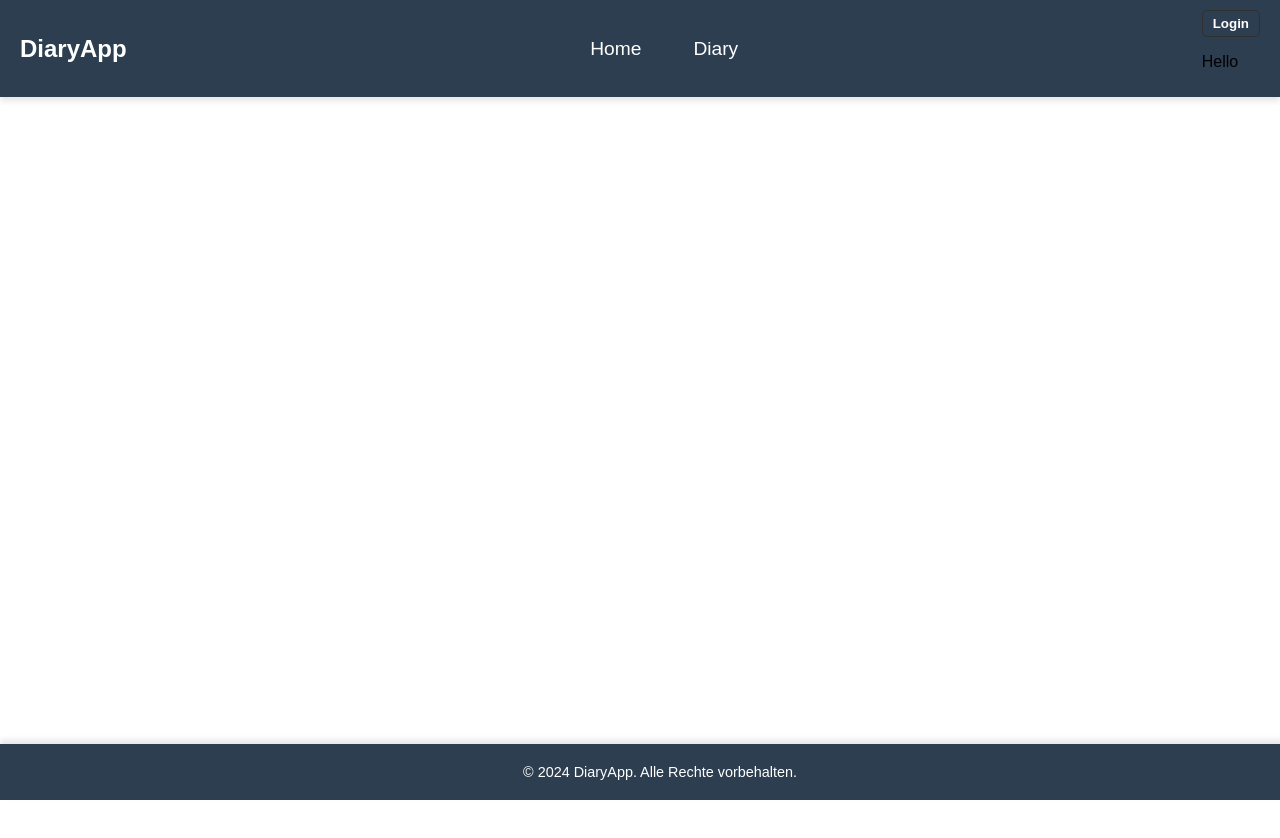
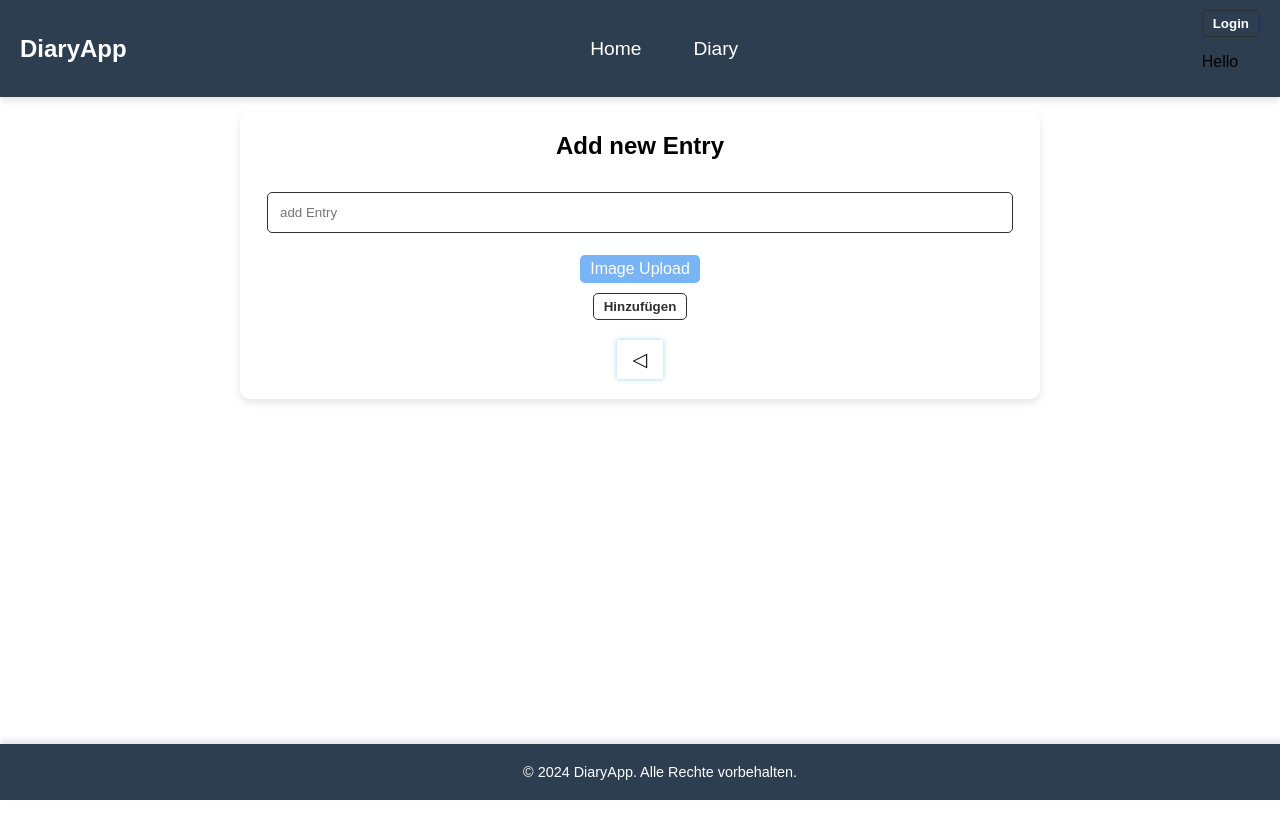
Before and after one commit to RicardoCreates/cgn-java-24-4-diary, a React (Vite) app in the folder frontend/: page /addentry in a window 1280 px wide. Shown: the top 838 px of the page. Before the commit the page ends 800 px from the top, so only its background shows below. Built offline with nearby package versions, Linux system fonts and the light colour scheme; no server answers.

Commit message:
RebuildStyling - moved add entry to a new page - added + link for addentry on contentpage - added route for addentry in app

```diff
--- a/frontend/src/App.tsx
+++ b/frontend/src/App.tsx
@@ -7,6 +7,7 @@ import Navbar from "./components/Navbar.tsx";
 import GlobalStyles from "./Globalstyles.ts";
 import Footer from "./components/Footer.tsx";
 import ProtectedRoute from "./components/protectedRoute/ProtectedRoute.tsx";
+import AddEntry from "./pages/AddEntry.tsx";
 
 type Entry = {
     id: string;
@@ -149,6 +150,20 @@ export default function App() {
                         deleteImage={deleteImage}
                     />
                 } />
+                    <Route path="/addentry" element={
+                        <AddEntry entries={entries}
+                                  description={description}
+                                  setDescription={setDescription}
+                                  handelStatusChange={handelStatusChange}
+                                  handleDescriptionChange={handleDescriptionChange}
+                                  deleteEntry={deleteEntry}
+                                  updateEntry={updateEntry}
+                                  addEntry={addEntry}
+                                  selectedFile={selectedFile}
+                                  setSelectedFile={setSelectedFile}
+                                  deleteImage={deleteImage}
+                        />
+                    }/>
                 </Route>
             </Routes>
             <Footer />
--- /dev/null
+++ b/frontend/src/pages/AddEntry.tsx
@@ -0,0 +1,158 @@
+import styled from "styled-components";
+import {Link, useNavigate} from "react-router-dom";
+
+type DiaryEntry = {
+    id: string;
+    description: string;
+    status: string;
+    imageUrl?: string;
+};
+
+type AddEntryPageProps = {
+    entries: DiaryEntry[];
+    description: string;
+    setDescription: (value: string) => void;
+    handelStatusChange: (id: string, newStatus: "LESS_THAN_SIX_THOUSAND_STEPS" | "SIX_THOUSAND_STEPS" | "EIGHT_THOUSAND_STEPS" | "TEN_THOUSAND_STEPS" | "MORE_THAN_TEN_THOUSAND_STEPS") => void;
+    handleDescriptionChange: (id: string, newDescription: string) => void;
+    deleteEntry: (id: string) => void;
+    updateEntry: (id: string, updatedDescription: string, updatedFile: File | null) => void;
+    addEntry: (description: string, file: File | null) => void;
+    selectedFile: File | null;
+    setSelectedFile: (file: File | null) => void;
+    deleteImage: (id: string) => void;
+};
+
+export default function AddEntry({
+
+                                     description,
+                                     setDescription,
+
+                                     addEntry,
+                                     selectedFile,
+                                     setSelectedFile,
+
+                                 }: AddEntryPageProps) {
+    const navigate = useNavigate();
+
+    const handleAddEntry = () => {
+        addEntry(description, selectedFile);
+        navigate("/diary");
+    };
+    return (
+        <ContentContainer>
+            <StyledContainer>
+                <h2>Add new Entry</h2>
+                <InputField
+                    type={"text"}
+                    value={description}
+                    onChange={event => setDescription(event.target.value)}
+                    placeholder={"add Entry"}
+                />
+                <FileInputButton htmlFor="file-upload">Image Upload</FileInputButton>
+                <HiddenFileInput
+                    id="file-upload"
+                    type="file"
+                    onChange={event => setSelectedFile(event.target.files ? event.target.files[0] : null)}
+                />
+                <Button onClick={handleAddEntry}>Hinzufügen</Button>
+                <StyledLink to="/diary">◁</StyledLink>
+            </StyledContainer>
+        </ContentContainer>
+    )
+}
+
+const Button = styled.button`
+    background-color: transparent;
+    color: #303030;
+    padding: 5px 10px;
+    border: 0.5px solid #303030;
+    border-radius: 5px;
+    cursor: pointer;
+    font-weight: bold;
+
+    &:hover {
+        background-color: rgba(144, 202, 249, 0.1);
+    }
+
+    &:active {
+        background-color: rgba(144, 202, 249, 0.2);
+        box-shadow: 0px 4px 8px rgba(0, 0, 0, 0.2);
+    }
+`;
+
+const InputField = styled.input`
+    width: 90%;
+    padding: 12px;
+    margin: 12px 0;
+    border: 0.5px solid #303030;
+    border-radius: 5px;
+
+    &:focus {
+        outline: none;
+        border-color: #42a5f5;
+        box-shadow: 0 0 5px rgba(66, 165, 245, 0.5);
+    }
+`;
+
+const StyledLink = styled(Link)`
+    text-decoration: none;
+    color: black;
+    font-size: 0.8rem;
+    font-weight: 500;
+    padding: 0px 15px;
+    margin: 20px;
+    box-shadow: 0 0 5px rgba(66, 165, 245, 0.5);
+    transition: background-color 0.3s ease;
+
+    @media (min-width: 650px) {
+        font-size: 1.2rem;
+        padding: 8px 16px;
+    }
+
+    &:hover {
+        background-color: #34495e;
+        border-radius: 5px;
+    }
+`;
+
+const FileInputButton = styled.label`
+    background-color: #79b4f5;
+    color: white;
+    padding: 5px 10px;
+    border-radius: 5px;
+    cursor: pointer;
+    display: inline-block;
+    margin: 10px 0;
+
+    &:hover {
+        background-color: #1e88e5;
+    }
+
+    &:active {
+        background-color: #1565c0;
+    }
+`;
+
+const HiddenFileInput = styled.input`
+    display: none;
+`;
+
+const StyledContainer = styled.div`
+    width: 90%;
+    max-width: 800px;
+    background-color: white;
+    box-shadow: 0 4px 8px rgba(0, 0, 0, 0.1);
+    border-radius: 10px;
+    display: flex;
+    flex-direction: column;
+    align-items: center;
+`;
+
+const ContentContainer = styled.div`
+    display: flex;
+    flex-direction: column;
+    align-items: center;
+    min-height: 100vh;
+    margin-top: 15px;
+    margin-bottom: 15px;
+`
--- a/frontend/src/pages/ContentPage.tsx
+++ b/frontend/src/pages/ContentPage.tsx
@@ -1,5 +1,6 @@
 import styled from "styled-components";
 import {Link} from "react-router-dom";
+
 
 type DiaryEntry = {
     id: string;
@@ -25,13 +26,10 @@ type ContentPageProps = {
 
 export default function ContentPage({
                                         entries,
-                                        description,
-                                        setDescription,
                                         handelStatusChange,
                                         handleDescriptionChange,
                                         deleteEntry,
                                         updateEntry,
-                                        addEntry,
                                         selectedFile,
                                         setSelectedFile,
                                         deleteImage
@@ -40,6 +38,7 @@ export default function ContentPage({
 
     return (
         <ContentContainer>
+            <StyledLink to="/addentry">✚</StyledLink>
             <StyledContainer>
                 <StyledList>
                     {entries.map((entry) => (
@@ -80,22 +79,6 @@ export default function ContentPage({
                         </StyledListItem>
                     ))}
                 </StyledList>
-
-                <h2>Add new Entry</h2>
-                <InputField
-                    type={"text"}
-                    value={description}
-                    onChange={event => setDescription(event.target.value)}
-                    placeholder={"add Entry"}
-                />
-                <FileInputButton htmlFor="file-upload">Image Upload</FileInputButton>
-                <HiddenFileInput
-                    id="file-upload"
-                    type="file"
-                    onChange={event => setSelectedFile(event.target.files ? event.target.files[0] : null)}
-                />
-                <Button onClick={() => addEntry(description, selectedFile)}>Hinzufügen</Button>
-                <StyledLink to="/">◁</StyledLink>
             </StyledContainer>
         </ContentContainer>
     );
@@ -119,6 +102,8 @@ const StyledContainer = styled.div`
     display: flex;
     flex-direction: column;
     align-items: center;
+    margin-bottom: 75px;
+    margin-top: 10px;
 `;
 
 const StyledList = styled.ul`
@@ -200,26 +185,7 @@ const StyledSelect = styled.select`
     }
 `;
 
-const StyledLink = styled(Link)`
-    text-decoration: none;
-    color: black;
-    font-size: 0.8rem;
-    font-weight: 500;
-    padding: 0px 15px;
-    margin: 20px;
-    box-shadow: 0 0 5px rgba(66, 165, 245, 0.5);
-    transition: background-color 0.3s ease;
 
-    @media (min-width: 650px) {
-        font-size: 1.2rem;
-        padding: 8px 16px;
-    }
-
-    &:hover {
-        background-color: #34495e;
-        border-radius: 5px;
-    }
-`;
 
 const FileInputButton = styled.label`
     background-color: #79b4f5;
@@ -242,3 +208,27 @@ const FileInputButton = styled.label`
 const HiddenFileInput = styled.input`
     display: none;
 `;
+
+const StyledLink = styled(Link)`
+    text-decoration: none;
+    color: black;
+    font-size: 0.8rem;
+    font-weight: 500;
+    padding: 15px 15px;
+    margin: 15px;
+    box-shadow: 0 0 5px rgba(66, 165, 245, 0.5);
+    transition: background-color 0.3s ease;
+    position: fixed;
+    bottom: 100px;
+    right: 20px;
+
+    @media (min-width: 650px) {
+        font-size: 1.2rem;
+        padding: 8px 16px;
+    }
+
+    &:hover {
+        background-color: #34495e;
+        border-radius: 5px;
+    }
+`;
```
